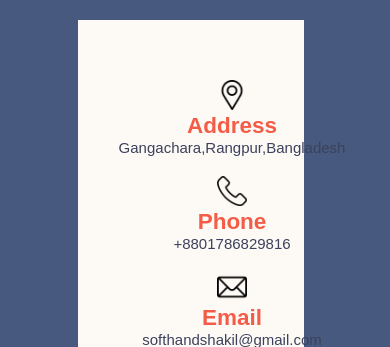
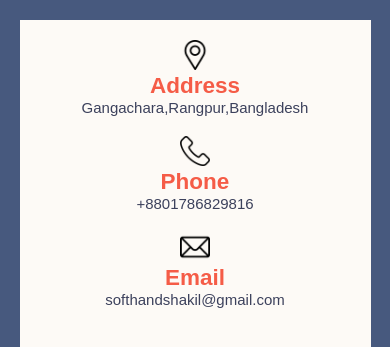
Before and after one commit to Mmsshakil/contact-page, a plain HTML site: page index.html in a window 390 px wide. Shown: the top 347 px of the page. Drawn offline with Linux system fonts and the light colour scheme.

Commit message:
Update style.css

```diff
--- a/style.css
+++ b/style.css
@@ -95,15 +95,18 @@ button a{
     color: white;
 }
 
+@media (max-width: 800px) {
 
-@media (max-width: 800px) {
     .container {
-      flex-wrap: wrap;
-      text-align: justify;
+        padding: 0%;
+        flex-wrap: wrap;
+        text-align: center;
+        margin: 5%;
+        width: 90%;
     }
     .left {
+        margin: auto;
         text-align: center;
 
     }
-
 }
```
